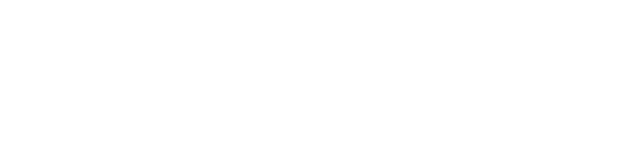
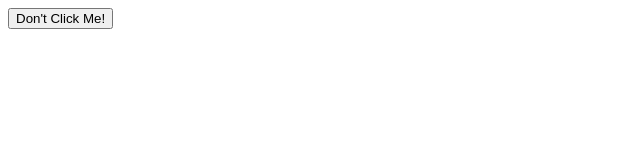
Before and after one commit to danielbodmer/javascript_bootcamp, a website: page main/demo.html in a window 1280 px wide. Shown: the whole page, without its empty margins (0-640 px from the left). Drawn offline with Linux system fonts and the light colour scheme.

Commit message:
update master html file

```diff
--- a/main/demo.html
+++ b/main/demo.html
@@ -4,9 +4,12 @@
     <meta charset="UTF-8" />
     <meta name="viewport" content="width=device-width, initial-scale=1.0" />
     <title>My First JS Script</title>
-    <script src="js/app.js"></script>
   </head>
   <body>
-    <div class="main"></div>
+    <div class="main">
+      <button>Don't Click Me!</button>
+    </div>
+
+    <script src="js/section9_advancedFunctions.js"></script>
   </body>
 </html>
```
